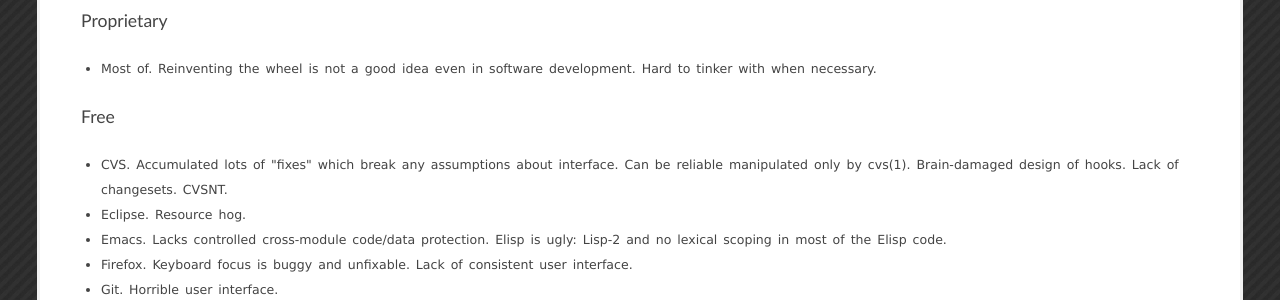
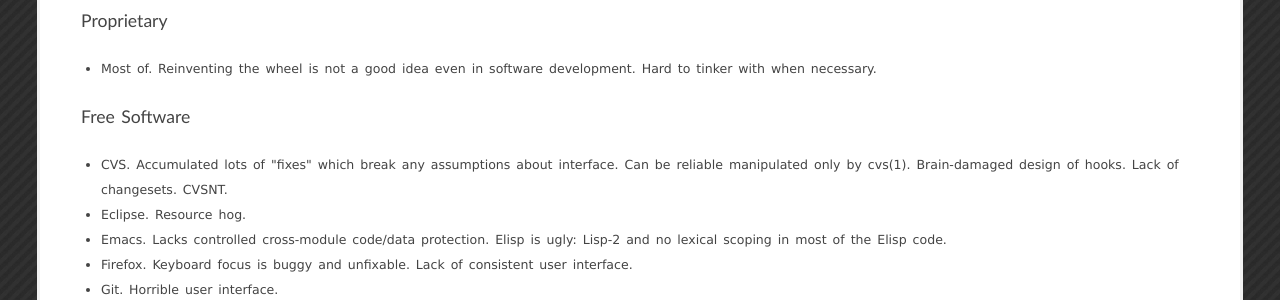
Before and after one commit to dottedmag/dottedmag.net, a Jekyll site: the page built from software/unsatisfying/index.html, in a window 1280 px wide. Shown: the part 142-442 px from the top of the page. Built offline with Jekyll 4.4.1, drawn with Linux system fonts in a browser that asks for light colours; Markdown is read by kramdown in place of the engine named in the settings.

Commit message:
Move /unsatisfying/ to /software/unsatisfying/

```diff
--- a/unsatisfying/index.html
+++ b/software/unsatisfying/index.html
@@ -1,6 +1,7 @@
 ---
 layout: default
 title: Unsatisfying software
+section: Software
 ---
 <h2>Unsatisfying software list</h2>
 <h3>Proprietary</h3>
@@ -8,7 +9,7 @@
   <li>Most of. Reinventing the wheel is not a good idea even in software
   development. Hard to tinker with when necessary.</li>
 </ul>
-<h3>Free</h3>
+<h3>Free Software</h3>
 <ul>
   <li>CVS. Accumulated lots of "fixes" which break any assumptions about
   interface. Can be reliable manipulated only by cvs(1). Brain-damaged design of
```
